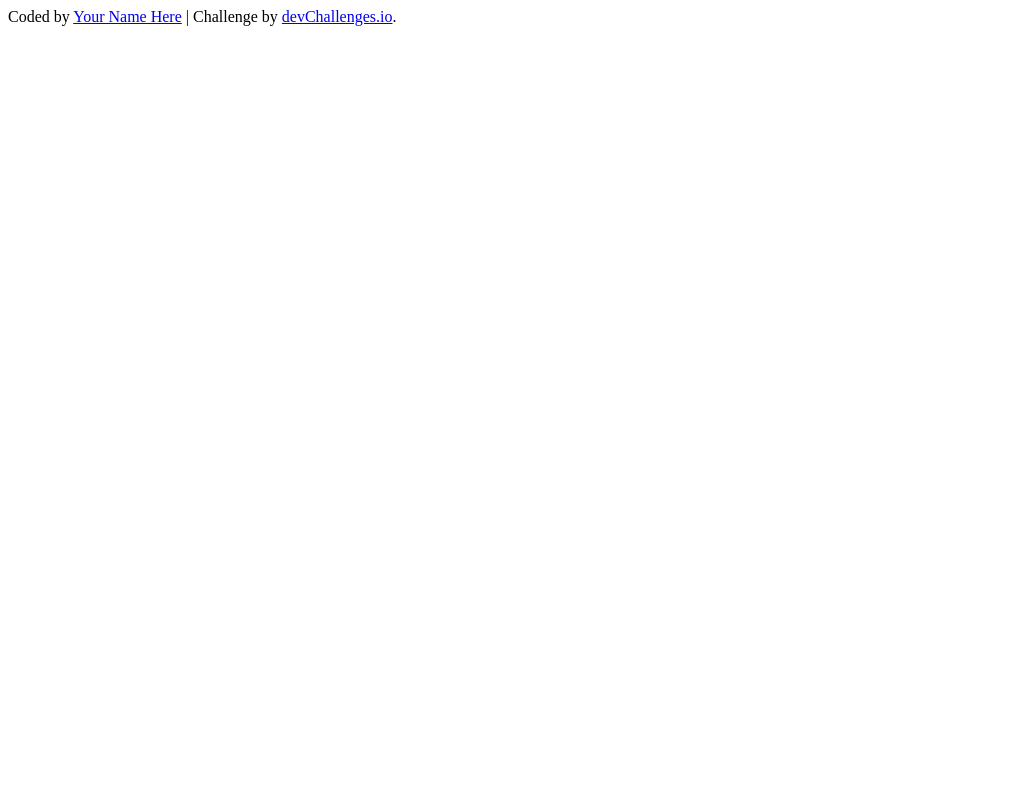
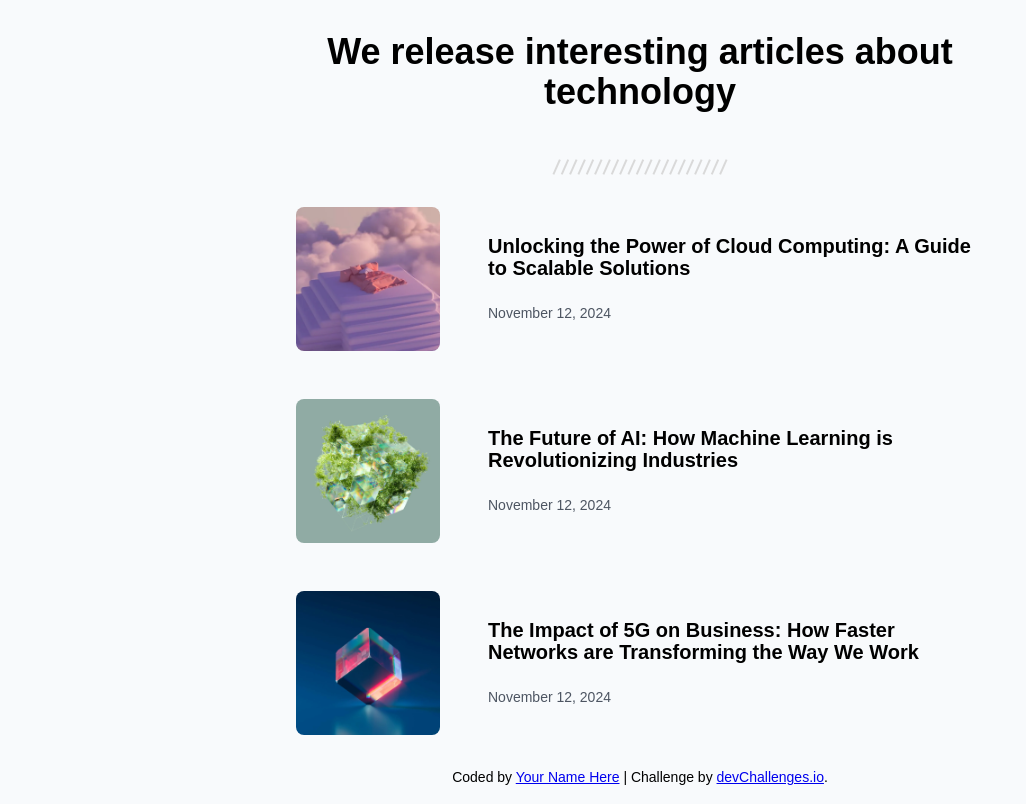
Before and after one commit to gustavo2023/simple-article-listing, a plain HTML site: page index.html in a window 1280 px wide. Shown: the whole page, without its empty margins (0-1026 px from the left). Drawn offline with Linux system fonts and the light colour scheme.

Commit message:
Add HTML structure and CSS style.

```diff
--- a/index.html
+++ b/index.html
@@ -16,7 +16,64 @@
     <link rel="stylesheet" href="styles.css" />
   </head>
   <body>
-    <main></main>
+    <main>
+      <header>
+        <h1>We release interesting articles about technology</h1>
+      </header>
+      <div class="separator-container">
+        <img
+          src="./resources/Seperator.svg"
+          alt="Separator image with multiple diagonal gray lines"
+        />
+      </div>
+      <div class="listing-container">
+        <article>
+          <div class="img-container">
+            <img
+              src="./resources/photo_1.png"
+              alt="A pastel-colored surreal scene of stacked purple platforms with a soft blanket on top, surrounded by fluffy clouds in a dreamy sky."
+            />
+          </div>
+          <div class="info-container">
+            <h2 class="article-title">
+              Unlocking the Power of Cloud Computing: A Guide to Scalable
+              Solutions
+            </h2>
+            <p class="article-date">November 12, 2024</p>
+          </div>
+        </article>
+        <article>
+          <div class="img-container">
+            <img
+              src="./resources/photo_3.png"
+              alt="A crystalline cube partially overgrown with vibrant green moss, set against a muted greenish-gray background."
+            />
+          </div>
+          <div class="info-container">
+            <h2 class="article-title">
+              The Future of AI: How Machine Learning is Revolutionizing
+              Industries
+            </h2>
+            <p class="article-date">November 12, 2024</p>
+          </div>
+        </article>
+        <article>
+          <div class="img-container">
+            <img
+              src="./resources/photo_2.png"
+              alt="A reflective, translucent cube emitting prismatic light effects on a dark blue gradient background, creating a futuristic appearance."
+            />
+          </div>
+          <div class="info-container">
+            <h2 class="article-title">
+              The Impact of 5G on Business: How Faster Networks are Transforming
+              the Way We Work
+            </h2>
+            <p class="article-date">November 12, 2024</p>
+          </div>
+        </article>
+      </div>
+    </main>
     <footer>
       <div class="author-info">
         Coded by <a href="#">Your Name Here</a> | Challenge by
--- a/styles.css
+++ b/styles.css
@@ -0,0 +1,189 @@
+/* Start CSS Reset */
+
+*,
+*::before,
+*::after {
+  box-sizing: border-box;
+  margin: 0;
+  padding: 0;
+}
+
+html {
+  box-sizing: inherit;
+  height: 100%;
+  scroll-behavior: smooth;
+}
+
+html {
+  text-size-adjust: none;
+}
+
+body,
+h1,
+h2,
+h3,
+h4,
+p,
+figure,
+blockquote,
+dl,
+dd {
+  margin-block-end: 0;
+}
+
+ul[role="list"],
+ol[role="list"] {
+  list-style: none;
+}
+
+body {
+  min-height: 100vh;
+  height: 100%;
+  line-height: 1.5;
+  -webkit-font-smoothing: antialiased;
+  -moz-osx-font-smoothing: grayscale;
+}
+
+h1,
+h2,
+h3,
+h4,
+button,
+input,
+label {
+  line-height: 1.1;
+}
+
+h1,
+h2,
+h3,
+h4 {
+  text-wrap: balance;
+}
+
+img,
+picture {
+  max-width: 100%;
+  display: block;
+}
+
+input,
+button,
+textarea,
+select {
+  font-family: inherit;
+  font-size: inherit;
+}
+
+textarea:not([rows]) {
+  min-height: 10em;
+}
+
+:target {
+  scroll-margin-block: 5ex;
+}
+
+/* End CSS Reset */
+
+/* Start Global Styles */
+
+:root {
+  --dark-gray: #4d5562;
+  --light-gray: #d9d9d9;
+  --background-main-color: #f8fafc;
+
+  --heading-font-size: 2.25rem;
+  --small-heading-font-size: 1.25rem;
+  --paragraph-font-size: 0.875rem;
+
+  --semibold-weight: 600;
+  --medium-weight: 500;
+}
+
+body {
+  font-family: "Popins", sans-serif;
+  background-color: var(--background-main-color);
+  display: flex;
+  flex-direction: column;
+}
+
+main {
+  width: 100%;
+  display: flex;
+  flex-direction: column;
+  align-items: center;
+  justify-content: center;
+  padding: 1rem;
+}
+
+header {
+  max-width: 50rem;
+  text-align: center;
+  padding: 1rem;
+  margin-bottom: 2rem;
+}
+
+h1 {
+  font-size: var(--heading-font-size);
+  font-weight: var(--semibold-weight);
+  text-wrap: wrap;
+}
+
+.separator-container {
+  margin-bottom: 2rem;
+}
+
+.listing-container {
+  max-width: 43rem;
+  display: flex;
+  flex-direction: column;
+  justify-content: center;
+  align-items: center;
+  gap: 3rem;
+}
+
+article {
+  display: flex;
+  align-items: center;
+  gap: 3rem;
+}
+
+.img-container {
+  width: 9rem;
+  height: auto;
+  border-radius: 0.5rem;
+  overflow: hidden;
+  flex-shrink: 0;
+}
+
+.img-container img {
+  width: 100%;
+  height: 100%;
+  object-fit: cover;
+}
+
+.info-container {
+  display: flex;
+  flex-direction: column;
+  justify-content: center;
+  gap: 1.5rem;
+  flex-grow: 1;
+}
+
+.article-title {
+  text-wrap: wrap;
+  font-size: var(--small-heading-font-size);
+  font-weight: var(--semibold-weight);
+}
+
+.article-date {
+  font-size: var(--paragraph-font-size);
+  color: var(--dark-gray);
+}
+
+footer {
+  margin-top: auto;
+  text-align: center;
+  padding: 1rem;
+  font-size: var(--paragraph-font-size);
+}
```
